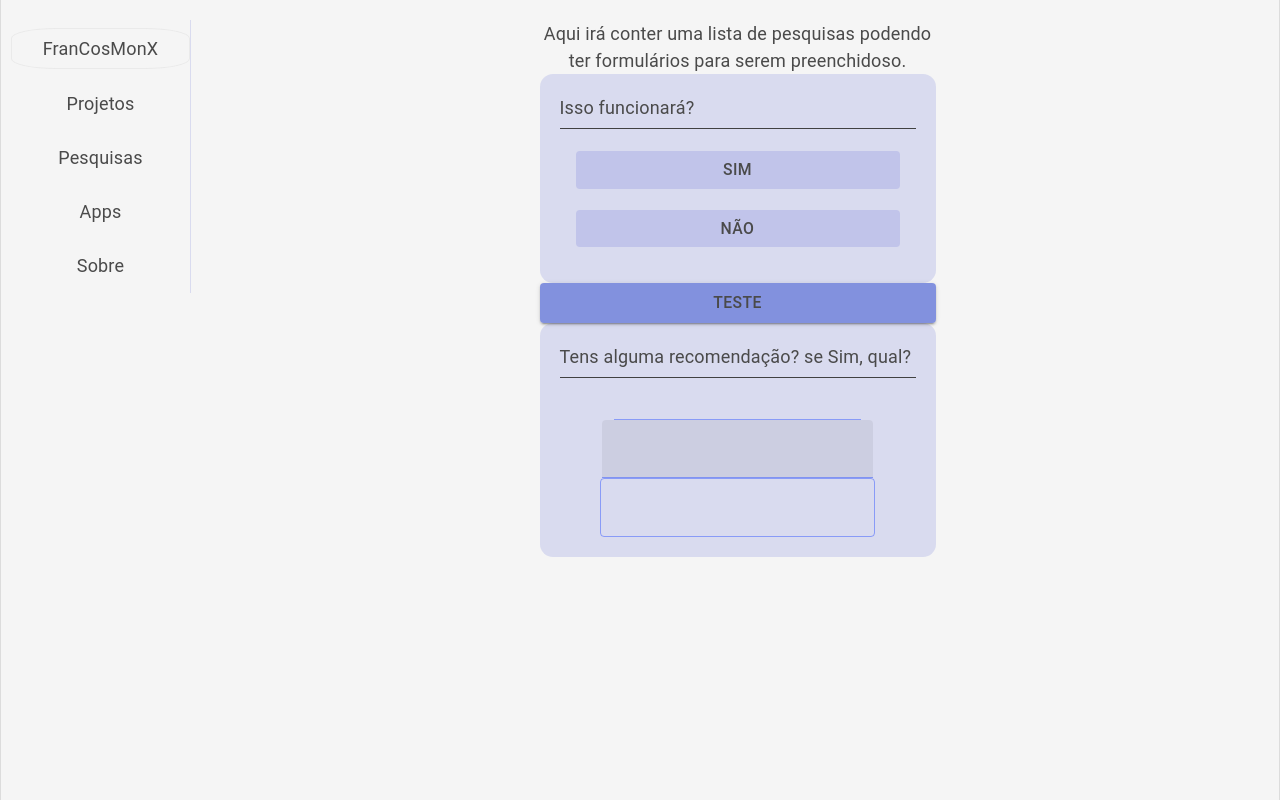
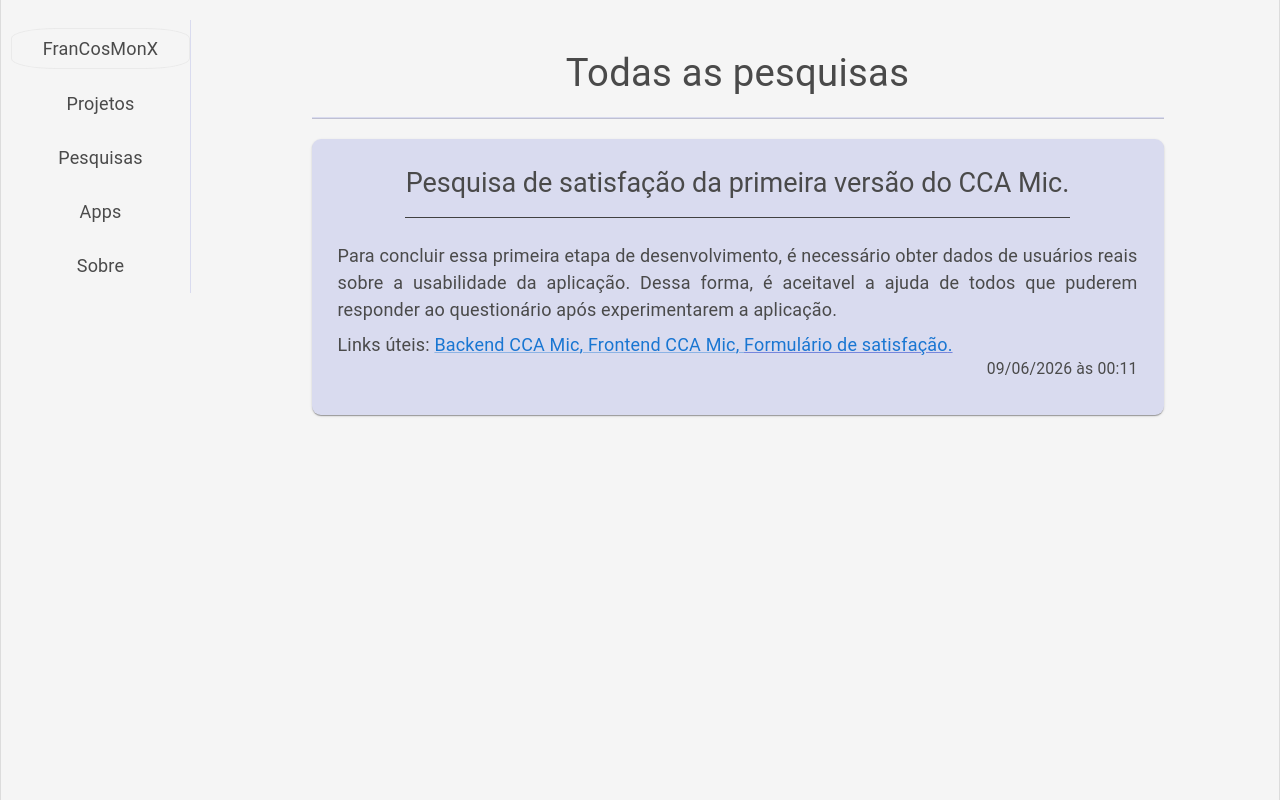
Before and after one commit to FranCosMonX/FranCosMonX.github.io, a React (Vite) app: page / in a window 1280 px wide. Both pictures are taken after a click on the item "Pesquisas". Built offline with nearby package versions, Linux system fonts and the light colour scheme.

Commit message:
adicionando uma pesquisa na aba de pesquisas

```diff
--- a/src/App.css
+++ b/src/App.css
@@ -1,3 +1,12 @@
 * {
   box-sizing: border-box;
 }
+
+.link_router {
+  color: #1976d2;
+  text-decoration-color: var(--accent);
+}
+
+.link_router:active {
+  color: #1976d2;
+}
--- a/src/App.tsx
+++ b/src/App.tsx
@@ -2,6 +2,7 @@ import { Route, Routes } from 'react-router-dom'
 import Pagina_Inicio from './pages/Inicio'
 import Pesquisas_Pagina from './pages/Pesquisas'
 import './App.css'
+import Formulario_Satisfacao_1_CCA_MIC from './pages/formularios/Satisfacao_1_CCA_MIC'
 
 function App() {
   return (
@@ -9,6 +10,7 @@ function App() {
       <Routes>
         <Route path="/" element={<Pagina_Inicio />} />
         <Route path="/pesquisas" element={<Pesquisas_Pagina />} />
+        <Route path='/pesquisas/satisfacaoo_cca_mic_1' element={<Formulario_Satisfacao_1_CCA_MIC />} />
       </Routes>
     </div>
   )
--- a/src/components/MyCard.tsx
+++ b/src/components/MyCard.tsx
@@ -1,9 +1,12 @@
 import { Card, CardContent, CardHeader, Divider, Link, Typography } from "@mui/material";
-import { Fragment, type FC } from "react";
+
+import { type FC } from "react";
+import { Link as RouteLink } from "react-router-dom";
 
 interface SitesParams {
   nome: string;
   href: string;
+  href_externo: boolean;
 }
 
 interface MyCard {
@@ -38,17 +41,25 @@ const MyCard : FC<MyCard> = ({titulo, conteudo, data_modificacao, autor,sites})
           Links úteis: {sites != undefined &&
             sites?.map((site, index) => {
               if (sites.length == 1 || sites.length - 1 == index){
-                return (
-                  <Fragment>
+                if (site.href_externo){
+                  return (
                     <Link href={site.href}>{site.nome}.</Link>
-                  </Fragment>
-                )
+                  )
+                }else{
+                  return (
+                    <RouteLink className="link_router" to={site.href}>{site.nome}.</RouteLink>
+                  )
+                }
               } else {
-                return (
-                  <Fragment>
+                if (site.href_externo){
+                  return (
                     <Link href={site.href}>{site.nome}, </Link>
-                  </Fragment>
-                )
+                  )
+                } else{
+                  return (
+                    <RouteLink className="link_router" to={site.href}>{site.nome}, </RouteLink>
+                  )
+                }
               }
             })}
         </Typography>
--- a/src/components/questionario/Questao.tsx
+++ b/src/components/questionario/Questao.tsx
@@ -20,6 +20,10 @@ const Questao : FC <QuestaoParams> = ({pergunta, resposta_objetiva, opcoes_respo
       set_pergunta_iniciada(true)
     }
   }, [pergunta_iniciada])
+
+  useEffect (() => {
+    resposta_callback(input_text_field)
+  }, [input_text_field])
 
   return (
     <Box sx={{
@@ -67,17 +71,11 @@ const Questao : FC <QuestaoParams> = ({pergunta, resposta_objetiva, opcoes_respo
       }
       {
         resposta_objetiva != undefined && pergunta_iniciada && !resposta_objetiva &&
-        <Box>
-          <MyTextField
-          variant="standard"
-        />
-        <MyTextField
-          variant="filled"
-        />
         <MyTextField
           variant="outlined"
+          value={input_text_field}
+          onChange={(e) => set_input_text_field(e.target.value)}
         />
-        </Box>
       }
     </Box>
   )
--- a/src/pages/Inicio.tsx
+++ b/src/pages/Inicio.tsx
@@ -10,7 +10,7 @@ const Pagina_Inicio: FC = () => {
   return (
     <MyBody>
       <MyMenu />
-      <MyContainer maxWidth={"xl"}>
+      <MyContainer maxWidth={"md"}>
         <Box sx={{
           paddingTop: '30px',
           width: '100%',
@@ -24,8 +24,8 @@ const Pagina_Inicio: FC = () => {
             conteudo="Protótipo de aplicação para ser apresentado como TCC. Focando em pessoas que queiram criar sistemas embarcados sem dominar muito o assunto. O mesmo atualmente está em etapa de teste para as funcionalidades já implementadas."
             data_modificacao="08/06/2026 ás 17:15"
             sites={[
-              {nome: 'Backend CCA Mic', href: 'https://github.com/FranCosMonX/TCC-CCA-MIC-BKend'},
-              {nome: 'Frontend CCA Mic', href: 'https://github.com/FranCosMonX/TCC-CCA-MIC-ftend'}
+              {nome: 'Backend CCA Mic', href: 'https://github.com/FranCosMonX/TCC-CCA-MIC-BKend', href_externo: true},
+              {nome: 'Frontend CCA Mic', href: 'https://github.com/FranCosMonX/TCC-CCA-MIC-ftend', href_externo: true}
             ]}
           />
         </Box>
--- a/src/pages/Pesquisas.tsx
+++ b/src/pages/Pesquisas.tsx
@@ -1,31 +1,31 @@
-import { Typography } from "@mui/material"
+import { Divider, Typography } from "@mui/material"
 import MyBody from "../components/MyBody"
 import MyContainer from "../components/MyContainer"
 import MyMenu from "../components/MyMenu"
 import type { FC } from "react"
-import Questao from "../components/questionario/Questao"
-import MyButton from "../components/questionario/MyButton"
+import MyCard from "../components/MyCard"
 
 const Pesquisas_Pagina: FC = () => {
   return (
     <MyBody>
       <MyMenu />
-      <MyContainer>
-        <Typography>Aqui irá conter uma lista de pesquisas podendo ter formulários para serem preenchidoso.</Typography>
-
-        <Questao
-          pergunta="Isso funcionará?"
-          resposta_callback={(resposta) => {console.log(resposta)} }
-          opcoes_resposta={['Sim', 'Não']}
-          resposta_objetiva={true}
-        />
-
-        <MyButton variant="contained" >Teste</MyButton>
-
-        <Questao
-          pergunta="Tens alguma recomendação? se Sim, qual?"
-          resposta_callback={(resposta) => console.log(resposta)}
-          resposta_objetiva={false}
+      <MyContainer maxWidth={"md"} sx={{
+        paddingTop: '30px',
+        width: '100%',
+        minHeight: '100%'
+      }}>
+        <Typography variant="h4">Todas as pesquisas</Typography>
+        <Divider sx={{height: '2px', backgroundColor: 'var(--accent-bg)', marginTop: '20px', marginBottom: '20px'}} />
+        <MyCard
+          titulo="Pesquisa de satisfação da primeira versão do CCA Mic."
+          conteudo="Para concluir essa primeira etapa de desenvolvimento, é necessário obter dados de usuários reais sobre a usabilidade da aplicação. Dessa forma, é aceitavel a ajuda de todos que puderem responder ao questionário após experimentarem a aplicação."
+          autor="Autor do Site"
+          data_modificacao="09/06/2026 às 00:11"
+          sites={[
+            {nome: 'Backend CCA Mic', href: 'https://github.com/FranCosMonX/TCC-CCA-MIC-BKend', href_externo: true},
+            {nome: 'Frontend CCA Mic', href: 'https://github.com/FranCosMonX/TCC-CCA-MIC-ftend', href_externo: true},
+            {nome: 'Formulário de satisfação',  href: '/pesquisas/satisfacaoo_cca_mic_1', href_externo: false}
+          ]}
         />
       </MyContainer>
     </MyBody>
--- /dev/null
+++ b/src/pages/formularios/Satisfacao_1_CCA_MIC.tsx
@@ -0,0 +1,23 @@
+import type { FC } from "react"
+import MyBody from "../../components/MyBody"
+import MyMenu from "../../components/MyMenu"
+import MyContainer from "../../components/MyContainer"
+import { Divider, Typography } from "@mui/material"
+
+const Formulario_Satisfacao_1_CCA_MIC: FC = () => {
+  return (
+    <MyBody>
+      <MyMenu />
+      <MyContainer sx={{
+        paddingTop: '30px',
+        width: '100%',
+        minHeight: '100%'
+      }}>
+        <Typography variant="h4">Formulário de satisfação</Typography>
+        <Divider sx={{height: '2px', backgroundColor: 'var(--accent-bg)', marginTop: '20px', marginBottom: '20px'}} />
+      </MyContainer>
+    </MyBody>
+  )
+}
+
+export default Formulario_Satisfacao_1_CCA_MIC
```
